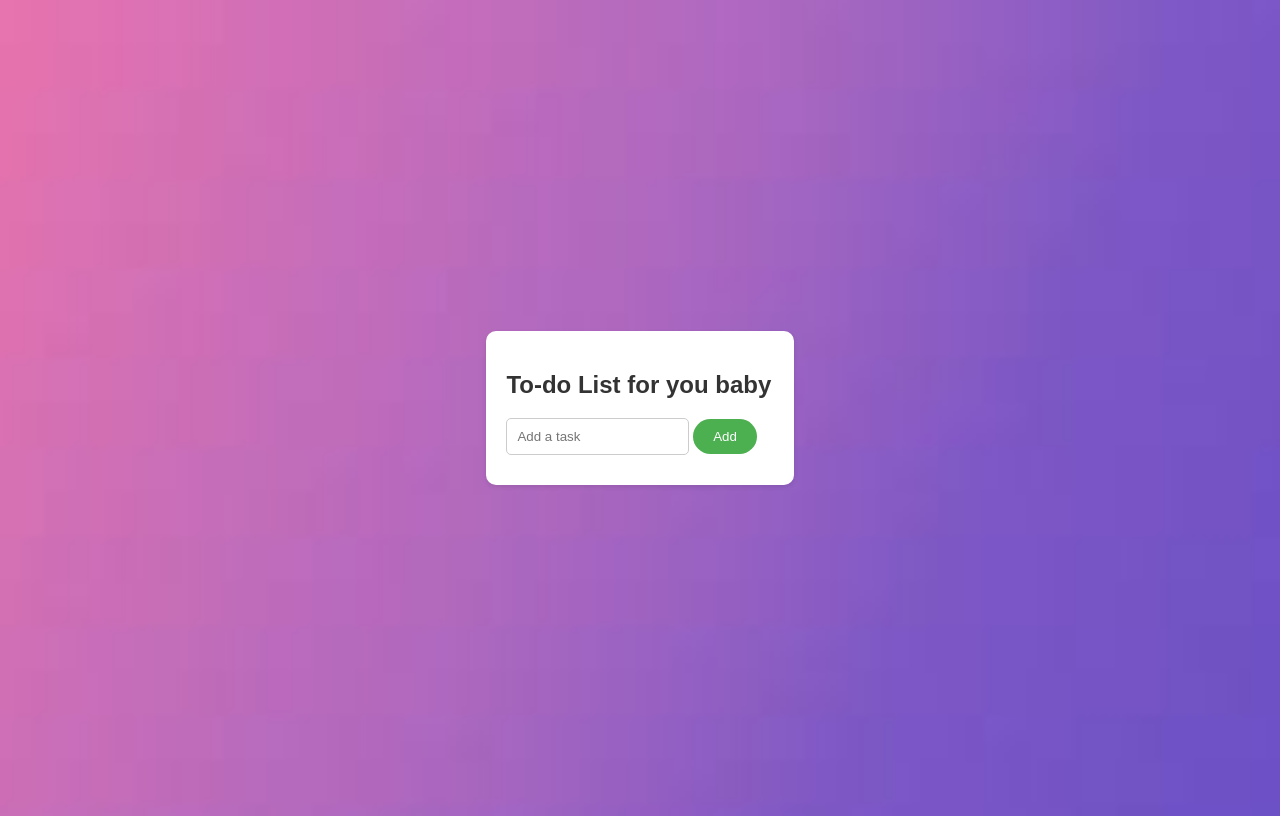
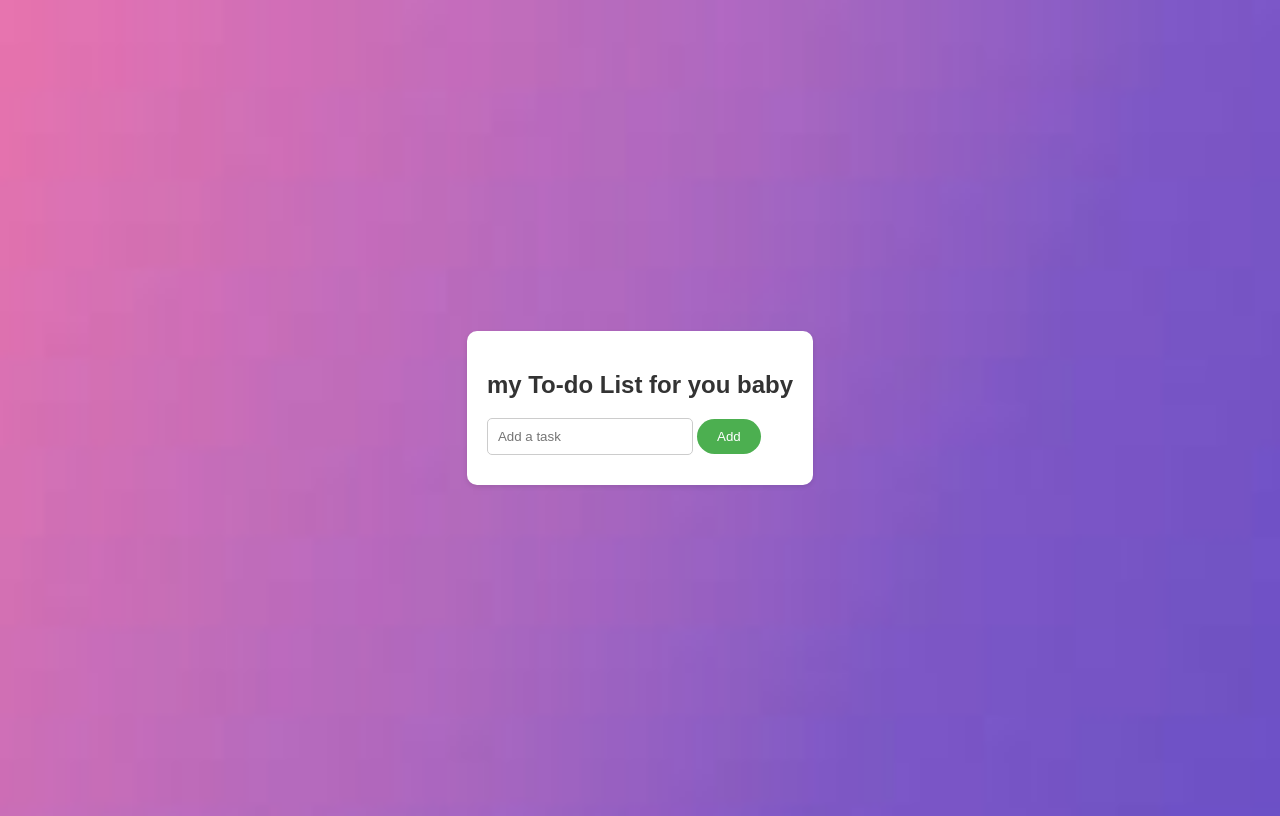
Before and after one commit to Anupj11/To-do-list, a plain HTML site: page index.html in a window 1280 px wide. Drawn offline with Linux system fonts and the light colour scheme.

Commit message:
Update index.html

```diff
--- a/index.html
+++ b/index.html
@@ -6,7 +6,7 @@
 </head>
 <body>
     <div class="container">
-        <h2>To-do List for you baby </h2>
+        <h2>my To-do List for you baby </h2>
         <input type="text" id="todo-input" placeholder="Add a task">
         <button id="add-btn">Add</button>
         <ul id="todo-list"></ul>
```
